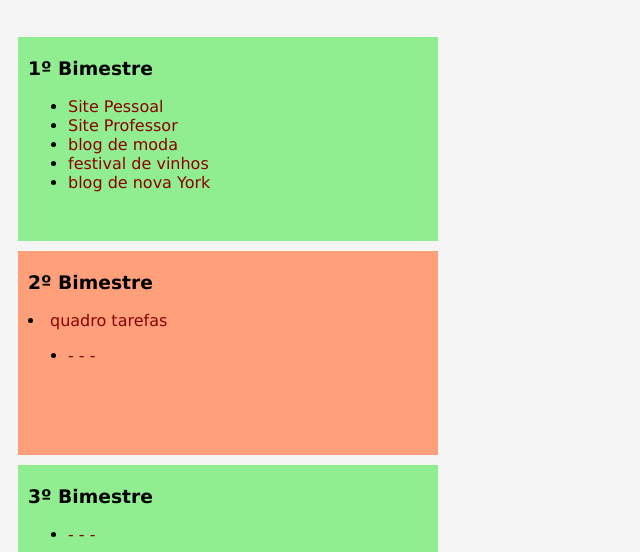
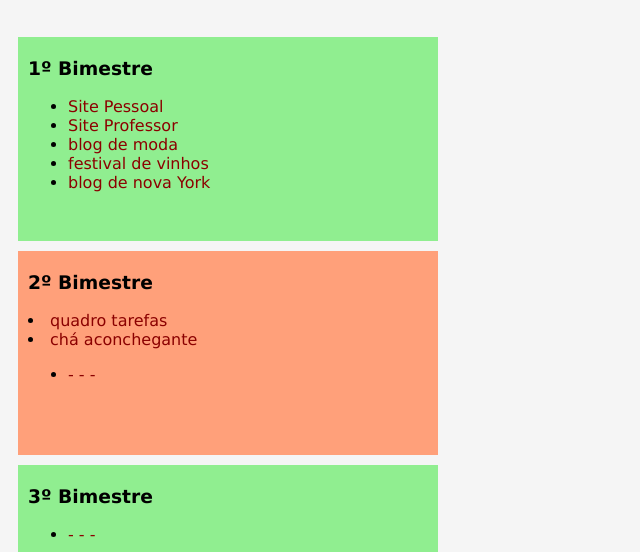
Before and after one commit to eduardasouz/aweb, a plain HTML site: page index.html in a window 1280 px wide. Shown: the part 248-800 px from the top of the page, without its empty margins (0-640 px from the left). Drawn offline with Linux system fonts and the light colour scheme.

Commit message:
Update index.html

```diff
--- a/index.html
+++ b/index.html
@@ -29,6 +29,7 @@
     <div class="bimestre bimPar">
         <h3>2º Bimestre</h3>
         <li><a href="https://eduardasouz.github.io//aweb/quadrotarefas/index.html">quadro tarefas</a></li>
+        <li><a href="https://eduardasouz.github.io//aweb/chá%20aconchegante/index.html">chá aconchegante</a></li>
         <ul>
             <li><a href="#">- - -</a></li>
         </ul>
```
